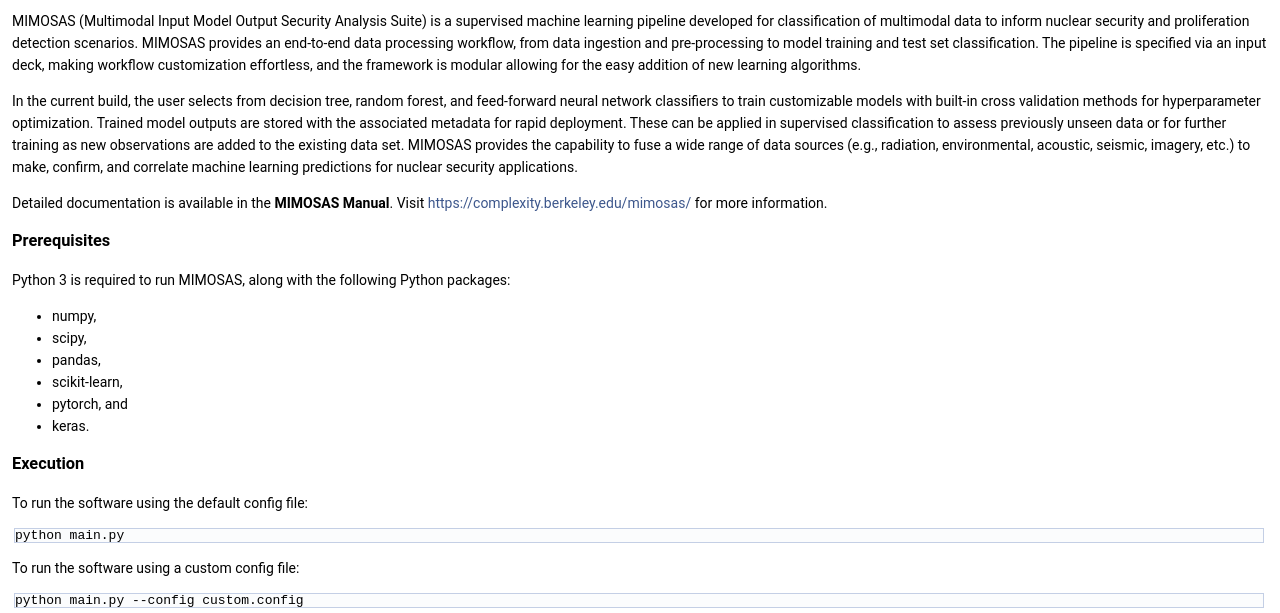
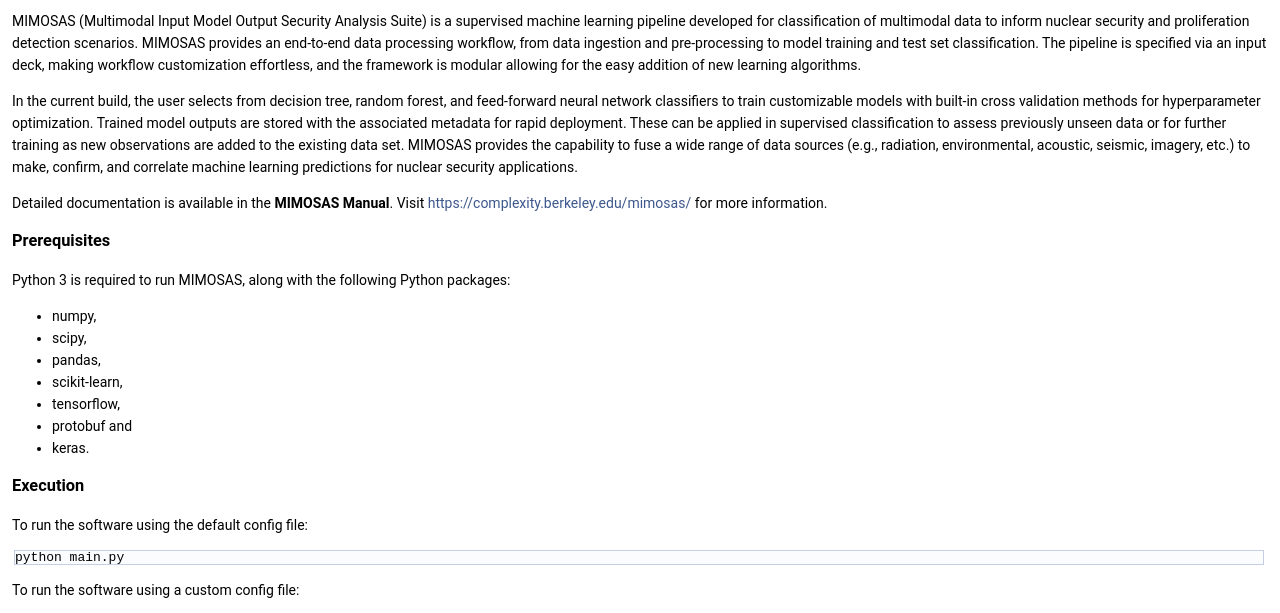
Before and after one commit to nonproliferation/mimosas, a plain HTML site: page docs/index.html in a window 1280 px wide. Shown: the part 173-786 px from the top of the page. Drawn offline with Linux system fonts and the light colour scheme.

```diff
--- a/docs/index.html
+++ b/docs/index.html
@@ -76,7 +76,8 @@
 <li>scipy,</li>
 <li>pandas,</li>
 <li>scikit-learn,</li>
-<li>pytorch, and</li>
+<li>tensorflow,</li>
+<li>protobuf and</li>
 <li>keras.</li>
 </ul>
 <h3>Execution</h3>
```
